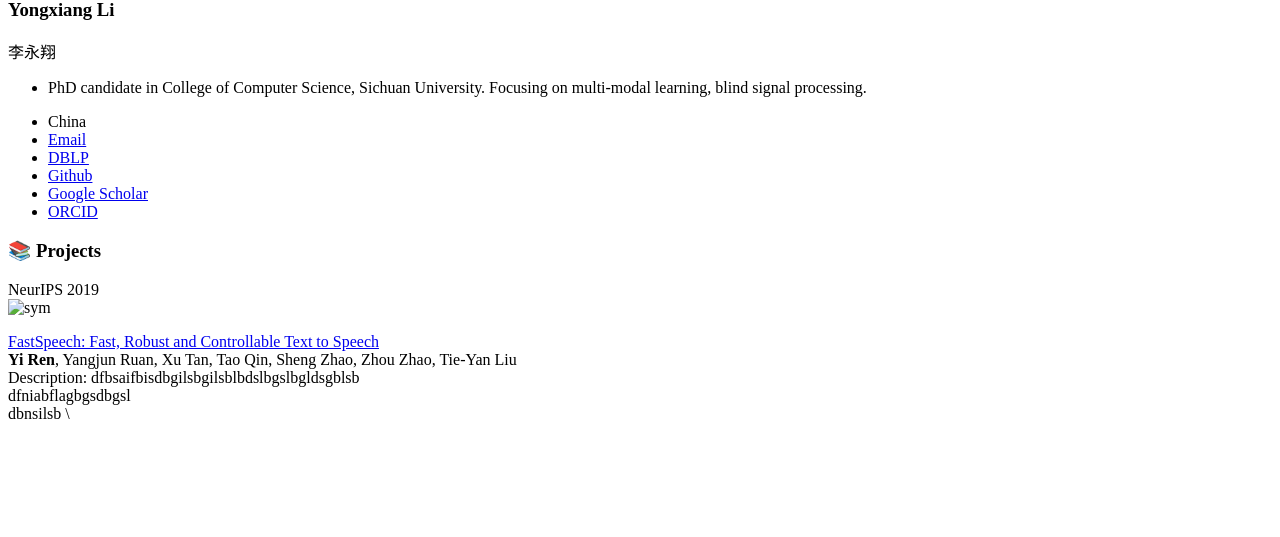
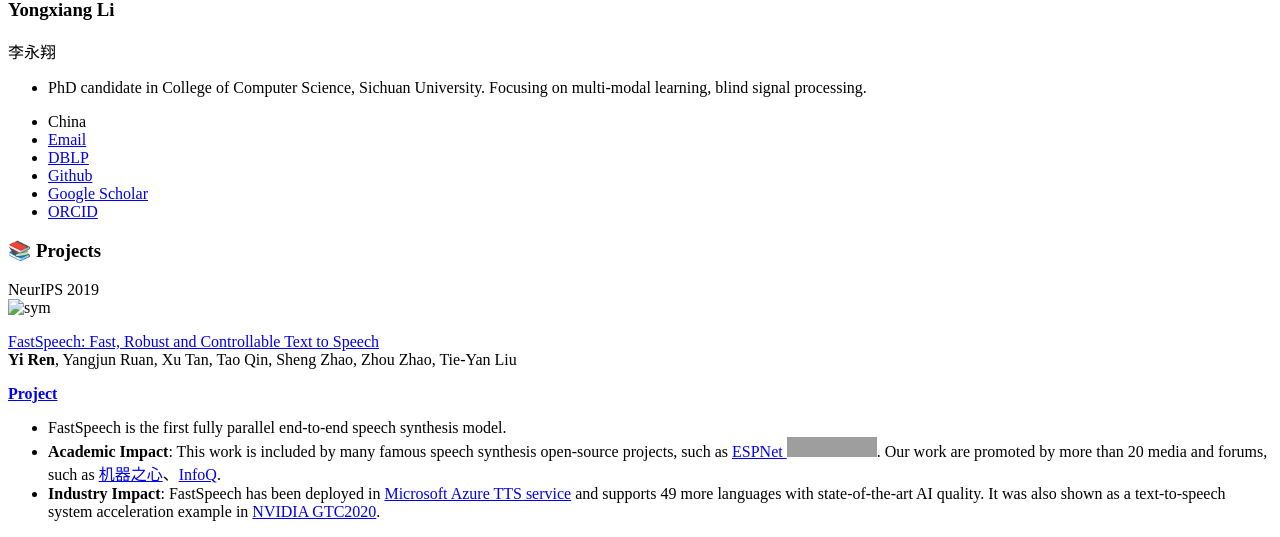
Before and after one commit to LYXRhythm/liyongxiang.github.io, a Jekyll site: the page built from _pages/includes/proj.md, in a window 1280 px wide. Shown: the part 508-1045 px from the top of the page. Built offline with Jekyll 4.4.1, drawn with Linux system fonts in a browser that asks for light colours; our own code applies the rules of GitHub Pages for plain Markdown files; before the commit the page ends 947 px from its top, so only the background shows below that; grey boxes are pictures that could not be loaded.

Commit message:
rhythm commit

```diff
--- a/_pages/includes/proj.md
+++ b/_pages/includes/proj.md
@@ -1,10 +1,15 @@
 # 📚 Projects
 
-<div class='paper-box'><div class='paper-box-image'><div><div class="badge">NeurIPS 2019</div><img src='images/fs.png' alt="sym" width="50%"></div></div>
+<div class='paper-box'><div class='paper-box-image'><div><div class="badge">NeurIPS 2019</div><img src='images/fs.png' alt="sym" width="100%"></div></div>
 <div class='paper-box-text' markdown="1">
 
 [FastSpeech: Fast, Robust and Controllable Text to Speech](https://papers.nips.cc/paper/8580-fastspeech-fast-robust-and-controllable-text-to-speech.pdf) \\
-**Yi Ren**, Yangjun Ruan, Xu Tan, Tao Qin, Sheng Zhao, Zhou Zhao, Tie-Yan Liu \\
-Description: dfbsaifbisdbgilsbgilsblbdslbgslbgldsgblsb \\
-dfniabflagbgsdbgsl \\
-dbnsilsb \\
+**Yi Ren**, Yangjun Ruan, Xu Tan, Tao Qin, Sheng Zhao, Zhou Zhao, Tie-Yan Liu
+
+[**Project**](https://speechresearch.github.io/fastspeech/) <strong><span class='show_paper_citations' data='4FA6C0AAAAAJ:qjMakFHDy7sC'></span></strong>
+
+- FastSpeech is the first fully parallel end-to-end speech synthesis model.
+- **Academic Impact**: This work is included by many famous speech synthesis open-source projects, such as [ESPNet ![](https://img.shields.io/github/stars/espnet/espnet?style=social)](https://github.com/espnet/espnet). Our work are promoted by more than 20 media and forums, such as [机器之心](https://mp.weixin.qq.com/s/UkFadiUBy-Ymn-zhJ95JcQ)、[InfoQ](https://www.infoq.cn/article/tvy7hnin8bjvlm6g0myu).
+- **Industry Impact**: FastSpeech has been deployed in [Microsoft Azure TTS service](https://techcommunity.microsoft.com/t5/azure-ai/neural-text-to-speech-extends-support-to-15-more-languages-with/ba-p/1505911) and supports 49 more languages with state-of-the-art AI quality. It was also shown as a text-to-speech system acceleration example in [NVIDIA GTC2020](https://resources.nvidia.com/events/GTC2020s21420).
+</div>
+</div>
```
